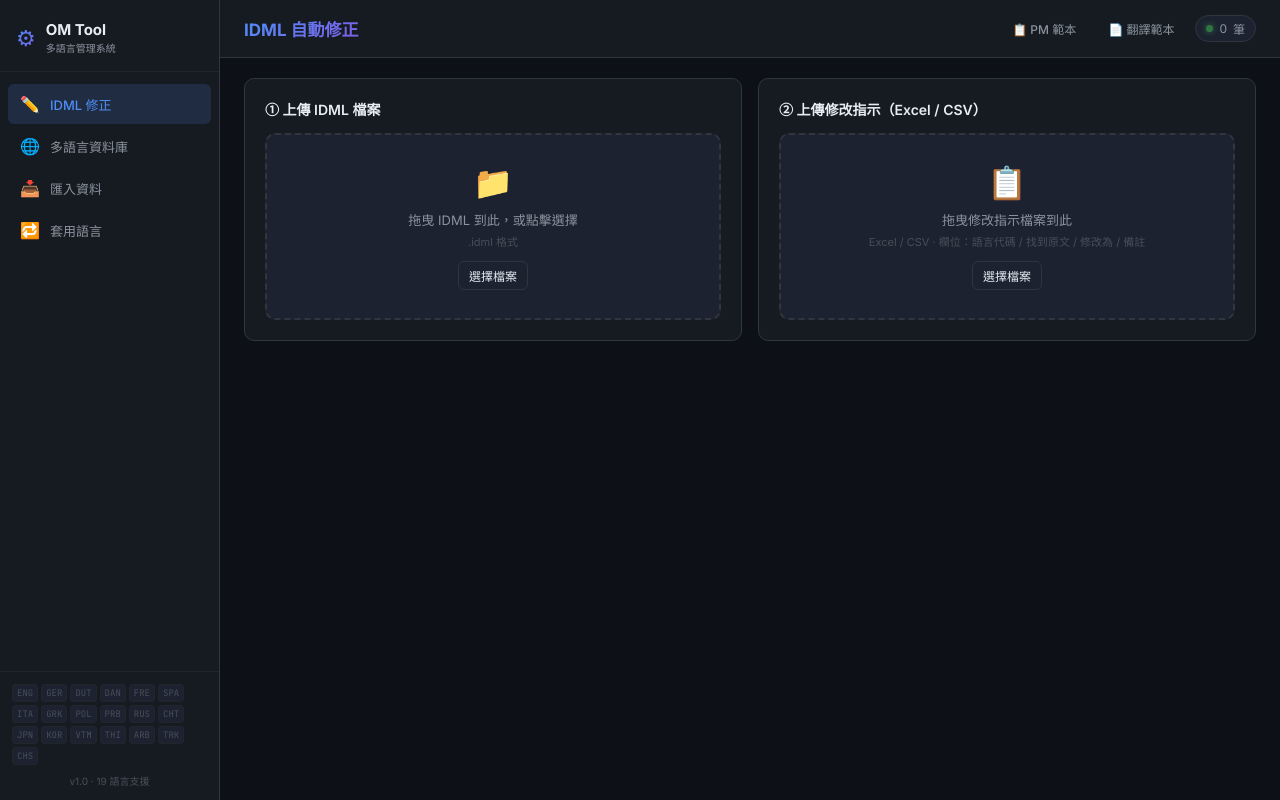
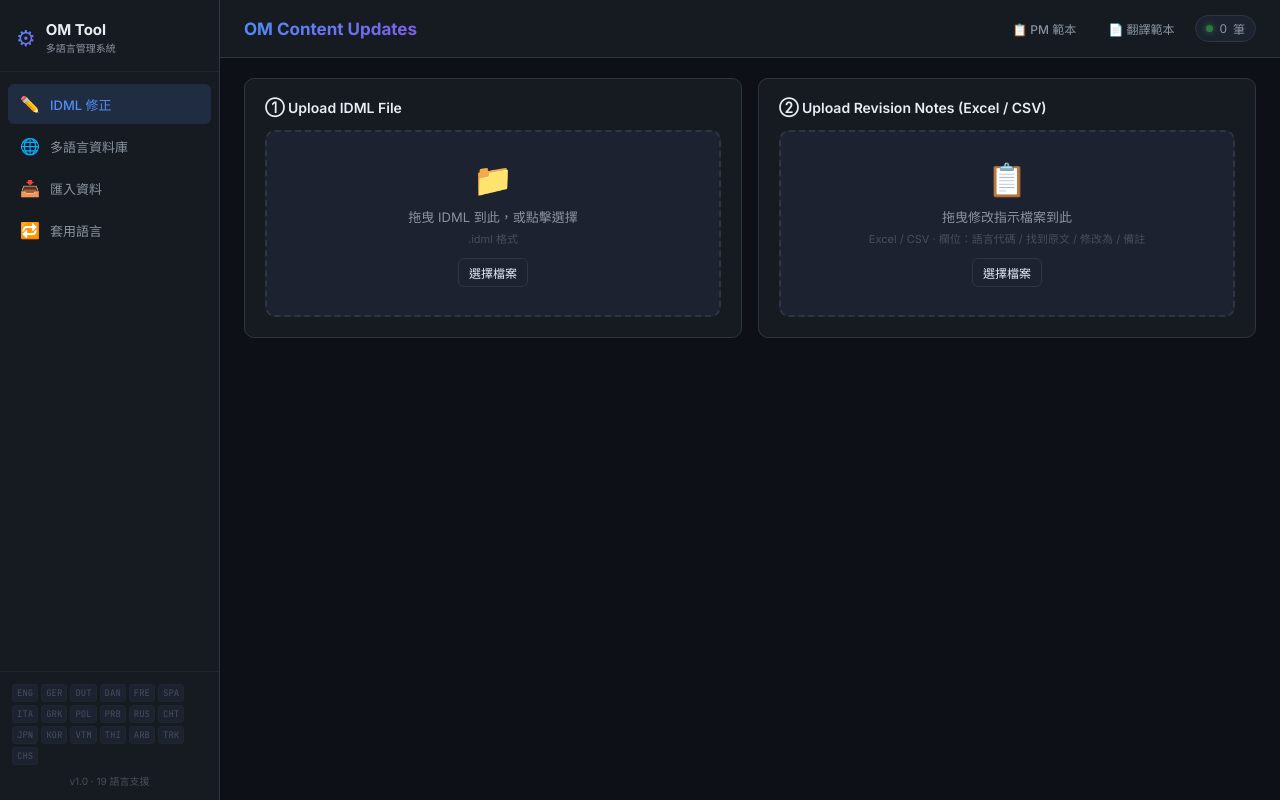
Before and after one commit to yawanjohnson/OM-Translation-System, a Flask app: page / in a window 1280 px wide. Run offline with Flask 3, Linux system fonts and the light colour scheme; data that the repository does not hold is empty.

Commit message:
feat: update Tab 1 titles to English and fix Chinese filename upload bug
Updates:
- [templates/index.html] Changed Tab 1 titles to "OM Content Updates", "Upload IDML File", and "Upload Revision Notes (Excel / CSV)"
- [static/js/app.js] Updated TAB_TITLES.patch to "OM Content Updates" to keep header updated during tab switching
- [app.py] Fixed save_upload filename generation logic where secure_filename stripped out Chinese characters and discarded the file extension, causing "unsupported file format" errors

```diff
--- a/app.py
+++ b/app.py
@@ -41,7 +41,11 @@ def allowed(filename, exts):
 def save_upload(file, exts) -> str:
     if not allowed(file.filename, exts):
         raise ValueError(f'不支援的檔案格式：{file.filename}')
-    name = f'{uuid.uuid4().hex}_{secure_filename(file.filename)}'
+    base, ext = os.path.splitext(file.filename)
+    sec_base = secure_filename(base)
+    if not sec_base:
+        sec_base = 'file'
+    name = f'{uuid.uuid4().hex}_{sec_base}{ext.lower()}'
     path = os.path.join(UPLOAD_DIR, name)
     file.save(path)
     return path
--- a/static/js/app.js
+++ b/static/js/app.js
@@ -115,7 +115,7 @@ function initApplyLangSelector() {
 // TAB 切換
 // ──────────────────────────────────────────────────────
 const TAB_TITLES = {
-  patch:    'IDML 自動修正',
+  patch:    'OM Content Updates',
   database: '多語言資料庫',
   import:   '匯入資料',
   apply:    '套用語言到 IDML',
--- a/templates/index.html
+++ b/templates/index.html
@@ -51,7 +51,7 @@
 
   <!-- ── TOP BAR ── -->
   <header class="topbar">
-    <div class="topbar-title" id="topbar-title">IDML 自動修正</div>
+    <div class="topbar-title" id="topbar-title">OM Content Updates</div>
     <div class="topbar-actions">
       <button class="btn btn-ghost btn-sm" onclick="openModal('modal-pm-template')" title="下載 PM 修改指示範本">
         📋 PM 範本
@@ -74,7 +74,7 @@
 
       <!-- 左側：上傳區 -->
       <div class="panel">
-        <h2 class="panel-title">① 上傳 IDML 檔案</h2>
+        <h2 class="panel-title">① Upload IDML File</h2>
         <div class="dropzone" id="dz-idml"
              ondragover="event.preventDefault();this.classList.add('drag-over')"
              ondragleave="this.classList.remove('drag-over')"
@@ -94,7 +94,7 @@
 
       <!-- 右側：上傳修改指示 -->
       <div class="panel">
-        <h2 class="panel-title">② 上傳修改指示（Excel / CSV）</h2>
+        <h2 class="panel-title">② Upload Revision Notes (Excel / CSV)</h2>
         <div class="dropzone" id="dz-instr"
              ondragover="event.preventDefault();this.classList.add('drag-over')"
              ondragleave="this.classList.remove('drag-over')"
```
